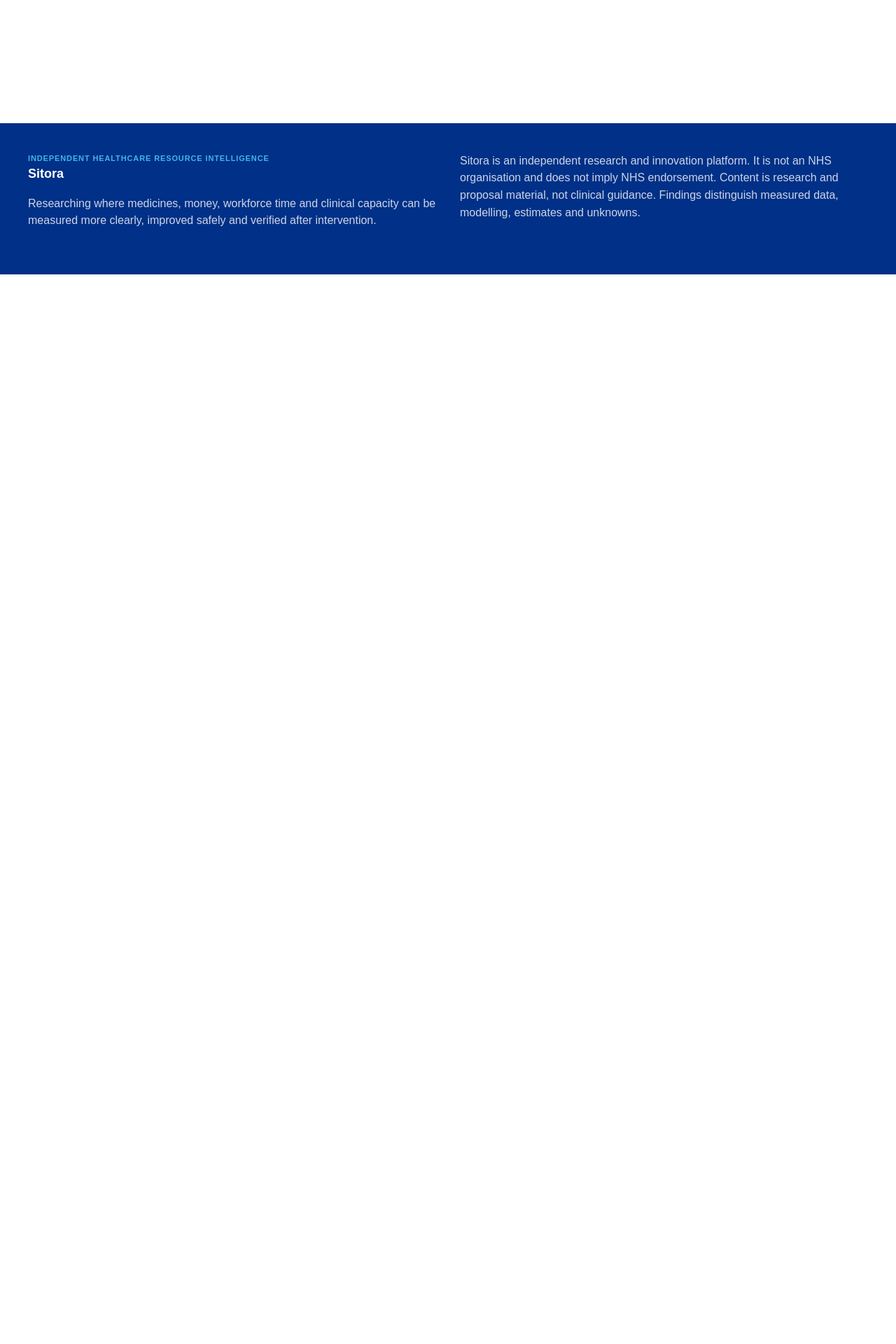
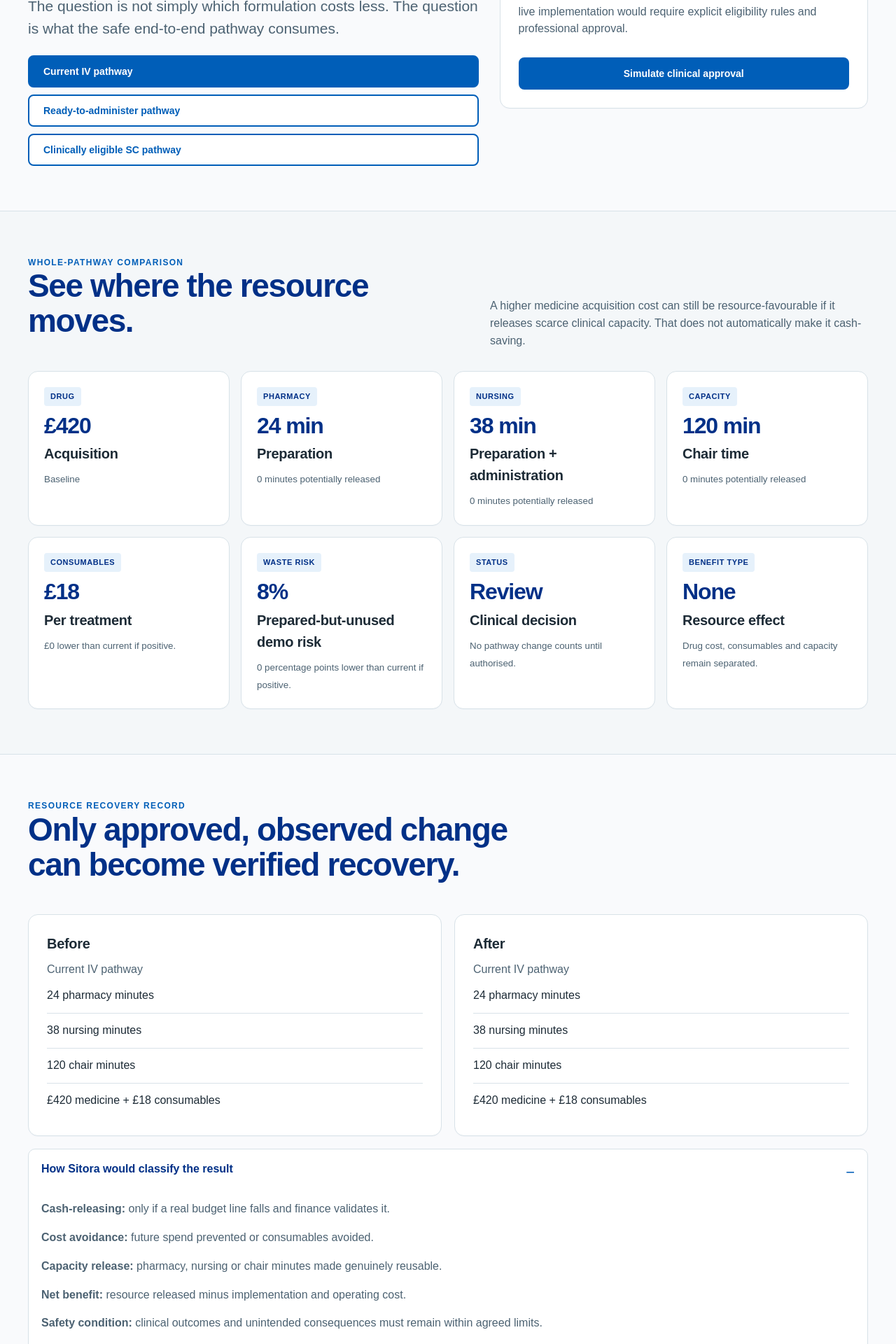
Before and after one commit to Nylon1/NHS, a Next.js app: page /demo/medicines-resource-intelligence in a window 1280 px wide. Before the commit this address had no page. Shown: the part 800-2720 px from the top of the page at 70% size. Before the commit the page ends 1192 px from the top, so only its background shows below. Built offline with nearby package versions, Linux system fonts and the light colour scheme.

Commit message:
Add interactive Medicines Resource Intelligence prototype

```diff
--- /dev/null
+++ b/app/demo/medicines-resource-intelligence/page.tsx
@@ -0,0 +1,91 @@
+"use client";
+
+import { useMemo, useState } from "react";
+
+const baseline = {
+  drugCost: 420,
+  pharmacyMinutes: 24,
+  nursingMinutes: 38,
+  chairMinutes: 120,
+  consumables: 18,
+  unusedRisk: 0.08,
+};
+
+const options = {
+  current: { label: "Current IV pathway", drugCost: 420, pharmacyMinutes: 24, nursingMinutes: 38, chairMinutes: 120, consumables: 18, unusedRisk: 0.08 },
+  rta: { label: "Ready-to-administer pathway", drugCost: 432, pharmacyMinutes: 8, nursingMinutes: 24, chairMinutes: 110, consumables: 13, unusedRisk: 0.05 },
+  sc: { label: "Clinically eligible SC pathway", drugCost: 445, pharmacyMinutes: 4, nursingMinutes: 14, chairMinutes: 35, consumables: 8, unusedRisk: 0.03 },
+};
+
+type PathwayKey = keyof typeof options;
+
+export default function MedicinesResourceIntelligenceDemoPage() {
+  const [selected, setSelected] = useState<PathwayKey>("current");
+  const [approved, setApproved] = useState(false);
+  const pathway = options[selected];
+
+  const delta = useMemo(() => ({
+    drugCost: pathway.drugCost - baseline.drugCost,
+    pharmacyMinutes: baseline.pharmacyMinutes - pathway.pharmacyMinutes,
+    nursingMinutes: baseline.nursingMinutes - pathway.nursingMinutes,
+    chairMinutes: baseline.chairMinutes - pathway.chairMinutes,
+    consumables: baseline.consumables - pathway.consumables,
+    unusedRisk: baseline.unusedRisk - pathway.unusedRisk,
+  }), [pathway]);
+
+  return (
+    <>
+      <section className="page-head"><div className="shell">
+        <div className="eyebrow">Interactive prototype · demo data only</div>
+        <h1>Medicines Resource Intelligence: compare the whole pathway, not just the drug price.</h1>
+        <p className="lede">This fictional example shows how the same clinically required treatment can consume different amounts of pharmacy, nursing, chair and consumable resource. Clinical eligibility is assumed for demonstration only.</p>
+      </div></section>
+
+      <section className="section"><div className="shell">
+        <div className="two-col">
+          <div>
+            <div className="eyebrow">Selected treatment</div><h2>High-resource injectable pathway</h2>
+            <p className="lede">The question is not simply which formulation costs less. The question is what the safe end-to-end pathway consumes.</p>
+            <div style={{display:"grid", gap:10, marginTop:20}}>
+              {(Object.entries(options) as [PathwayKey, typeof options[PathwayKey]][]).map(([key,item]) => <button key={key} className={selected === key ? "button primary" : "button secondary"} onClick={() => {setSelected(key); setApproved(false);}} style={{justifyContent:"flex-start"}}>{item.label}</button>)}
+            </div>
+          </div>
+          <div className="card evidence-card"><span className="badge">Selected pathway</span><h3>{pathway.label}</h3><p>Demo patient is assumed clinically suitable for all options shown. A live implementation would require explicit eligibility rules and professional approval.</p><button className="button primary" style={{marginTop:16}} onClick={() => setApproved(true)}>{approved ? "Clinically approved for demo" : "Simulate clinical approval"}</button></div>
+        </div>
+      </div></section>
+
+      <section className="section"><div className="shell">
+        <div className="section-head"><div><div className="eyebrow">Whole-pathway comparison</div><h2>See where the resource moves.</h2></div><p>A higher medicine acquisition cost can still be resource-favourable if it releases scarce clinical capacity. That does not automatically make it cash-saving.</p></div>
+        <div className="metric-grid">
+          <div className="metric"><span className="badge">Drug</span><strong>£{pathway.drugCost}</strong><h3>Acquisition</h3><small>{delta.drugCost === 0 ? "Baseline" : `${delta.drugCost > 0 ? "+" : ""}£${delta.drugCost} vs current`}</small></div>
+          <div className="metric"><span className="badge">Pharmacy</span><strong>{pathway.pharmacyMinutes} min</strong><h3>Preparation</h3><small>{delta.pharmacyMinutes} minutes potentially released</small></div>
+          <div className="metric"><span className="badge">Nursing</span><strong>{pathway.nursingMinutes} min</strong><h3>Preparation + administration</h3><small>{delta.nursingMinutes} minutes potentially released</small></div>
+          <div className="metric"><span className="badge">Capacity</span><strong>{pathway.chairMinutes} min</strong><h3>Chair time</h3><small>{delta.chairMinutes} minutes potentially released</small></div>
+        </div>
+        <div className="metric-grid" style={{marginTop:16}}>
+          <div className="metric"><span className="badge">Consumables</span><strong>£{pathway.consumables}</strong><h3>Per treatment</h3><small>£{delta.consumables} lower than current if positive.</small></div>
+          <div className="metric"><span className="badge">Waste risk</span><strong>{Math.round(pathway.unusedRisk * 100)}%</strong><h3>Prepared-but-unused demo risk</h3><small>{Math.round(delta.unusedRisk * 100)} percentage points lower than current if positive.</small></div>
+          <div className="metric"><span className="badge">Status</span><strong>{approved ? "Approved" : "Review"}</strong><h3>Clinical decision</h3><small>No pathway change counts until authorised.</small></div>
+          <div className="metric"><span className="badge">Benefit type</span><strong>{selected === "current" ? "None" : "Mixed"}</strong><h3>Resource effect</h3><small>Drug cost, consumables and capacity remain separated.</small></div>
+        </div>
+      </div></section>
+
+      <section className="section"><div className="shell">
+        <div className="section-head"><div><div className="eyebrow">Resource Recovery Record</div><h2>Only approved, observed change can become verified recovery.</h2></div></div>
+        <div className="card-grid">
+          <article className="card"><h3>Before</h3><p>Current IV pathway</p><ul className="list-clean"><li>{baseline.pharmacyMinutes} pharmacy minutes</li><li>{baseline.nursingMinutes} nursing minutes</li><li>{baseline.chairMinutes} chair minutes</li><li>£{baseline.drugCost} medicine + £{baseline.consumables} consumables</li></ul></article>
+          <article className="card"><h3>After</h3><p>{pathway.label}</p><ul className="list-clean"><li>{pathway.pharmacyMinutes} pharmacy minutes</li><li>{pathway.nursingMinutes} nursing minutes</li><li>{pathway.chairMinutes} chair minutes</li><li>£{pathway.drugCost} medicine + £{pathway.consumables} consumables</li></ul></article>
+        </div>
+        <details className="reveal-panel" style={{marginTop:18}} open><summary>How Sitora would classify the result</summary><div>
+          <p><strong>Cash-releasing:</strong> only if a real budget line falls and finance validates it.</p>
+          <p><strong>Cost avoidance:</strong> future spend prevented or consumables avoided.</p>
+          <p><strong>Capacity release:</strong> pharmacy, nursing or chair minutes made genuinely reusable.</p>
+          <p><strong>Net benefit:</strong> resource released minus implementation and operating cost.</p>
+          <p><strong>Safety condition:</strong> clinical outcomes and unintended consequences must remain within agreed limits.</p>
+        </div></details>
+      </div></section>
+
+      <section className="section"><div className="shell quote">The cheapest medicine is not always the lowest-resource pathway, and the lowest-resource pathway is not automatically the safest or the cheapest. Measure the whole pathway.</div></section>
+    </>
+  );
+}
```
